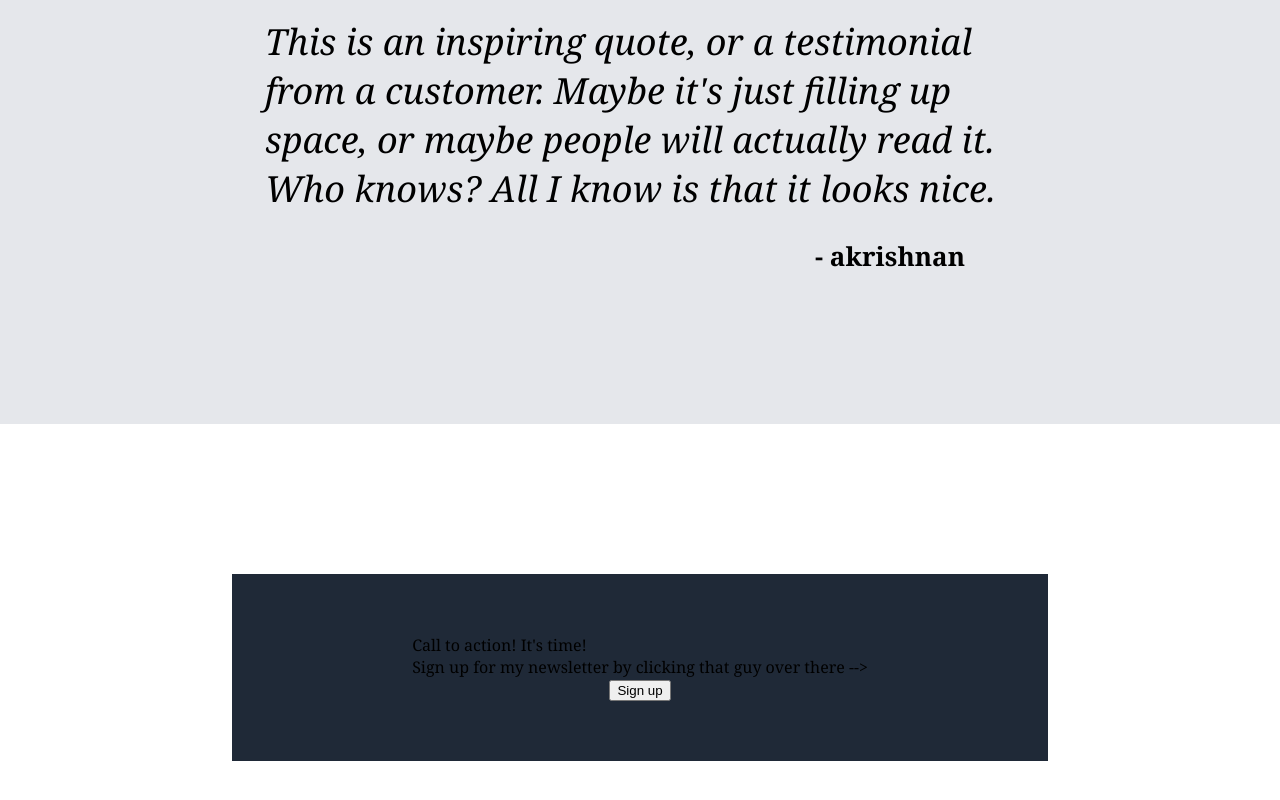
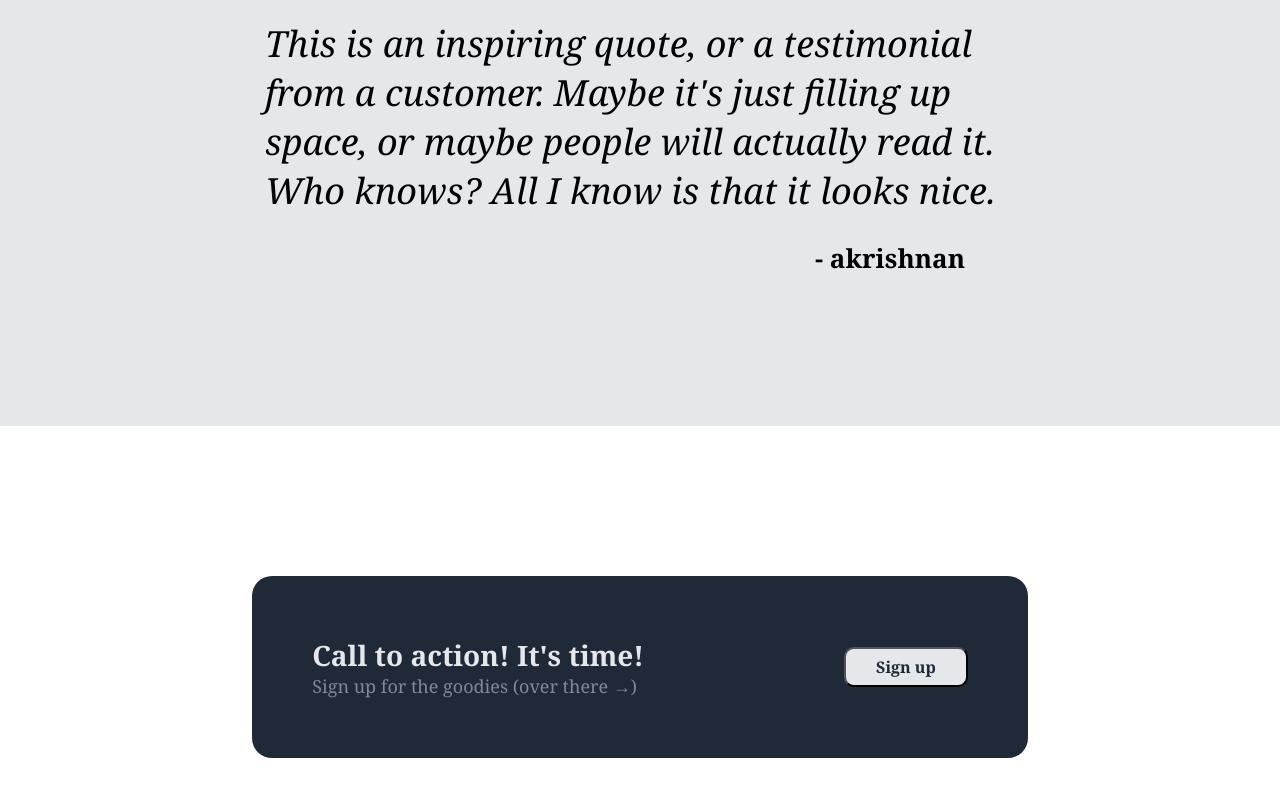
Before and after one commit to AniKrisn/landing-page, a plain HTML site: page index.html in a window 1280 px wide. Shown: the part 1320-2120 px from the top of the page. Drawn offline with Linux system fonts and the light colour scheme.

Commit message:
fix and finish cta section (d:flex to cta, styling)

```diff
--- a/index.html
+++ b/index.html
@@ -59,7 +59,7 @@
         <div class="container">
             <div class ="left-container">
                 <div class="cta-text">Call to action! It's time!</div>
-                <div class="cta-description">Sign up for my newsletter by clicking that guy over there --></div>
+                <div class="cta-description">Sign up for the goodies (over there →)</div>
             </div>
             <div class="right-container">
                 <button>Sign up</button>
--- a/style.css
+++ b/style.css
@@ -62,7 +62,7 @@ ul, a {
     background-color: #3882F6;
     border-radius: 10px;
     padding: 7px 30px 7px 30px;
-    font-size: 15px;
+    font-size: 16px;
     font-weight: bold;
     color: #F9FAf8;
     border: 0;
@@ -129,13 +129,6 @@ ul, a {
     gap: 25px;
 }
 
-.cta {
-    padding: 150px;
-    display: flex;
-    justify-content: center;
-    align-items: center;
-}
-
 .quote .quote-text {
     max-width: 750px;
     font-size: 36px;
@@ -148,11 +141,40 @@ ul, a {
     padding-left: 500px;
 }
 
+.cta {
+    padding: 150px;
+    display: flex;
+    justify-content: center;
+    align-items: center;
+}
+
 .cta .container {
-    padding: 60px 180px 60px 180px;
+    padding: 60px;
     display: flex;
     background-color: #1F2937;
-    justify-content: center;
     align-items: center;
-    flex-direction: column;
+    gap: 200px;
+    border-radius: 20px;
 }
+
+.cta .container .left-container .cta-text {
+    font-size: 28px;
+    color: #E5E7EB;
+    font-weight: bold;
+}
+
+.cta .container .left-container .cta-description {
+    font-size: 18px;
+    color:#7f8998;
+}
+
+.cta .container .right-container button {
+    font-family: Georgia, 'Times New Roman', Times, serif;
+    display: flex;
+    background-color:#E5E7EB;
+    border-radius: 10px;
+    padding: 7px 30px 7px 30px;
+    font-size: 16px;
+    font-weight: bold;
+    color:#1F2937;
+}
```
